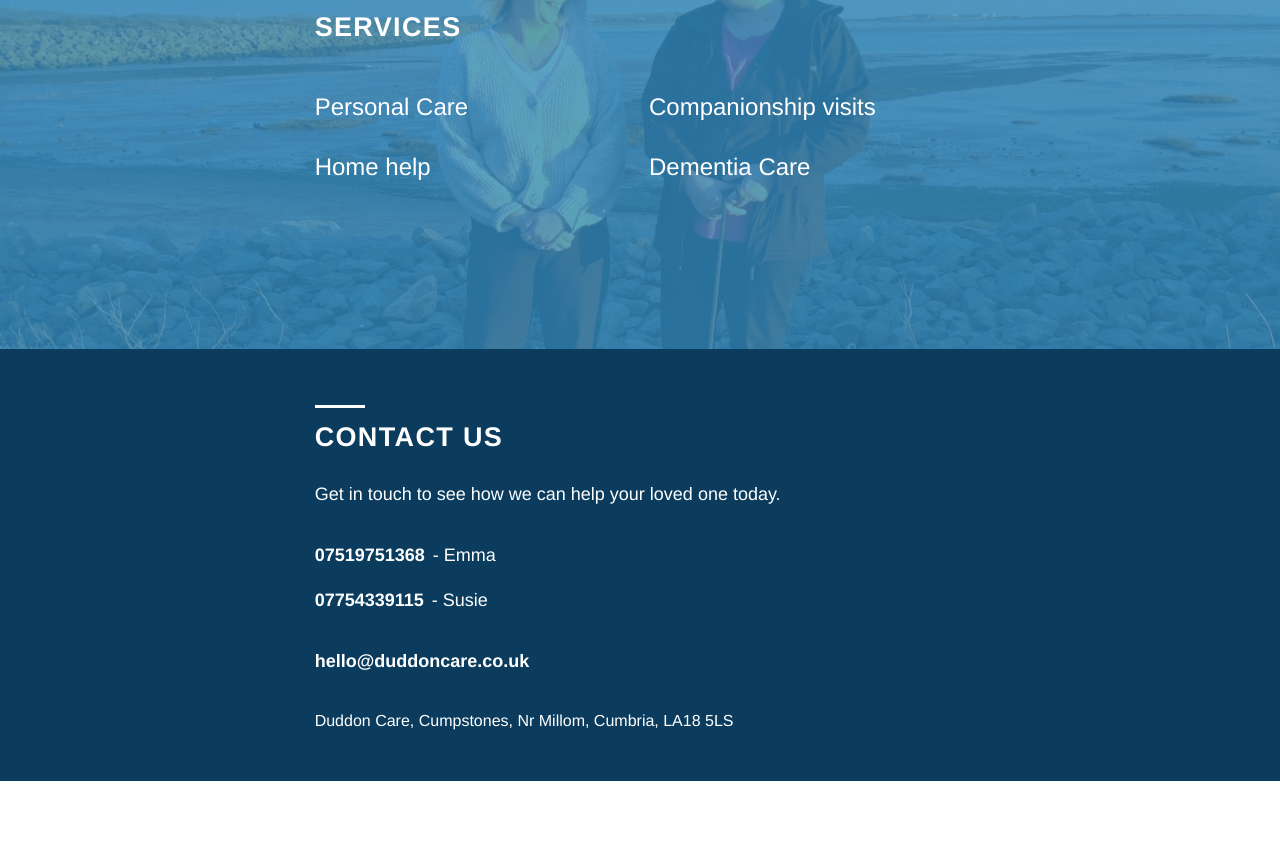
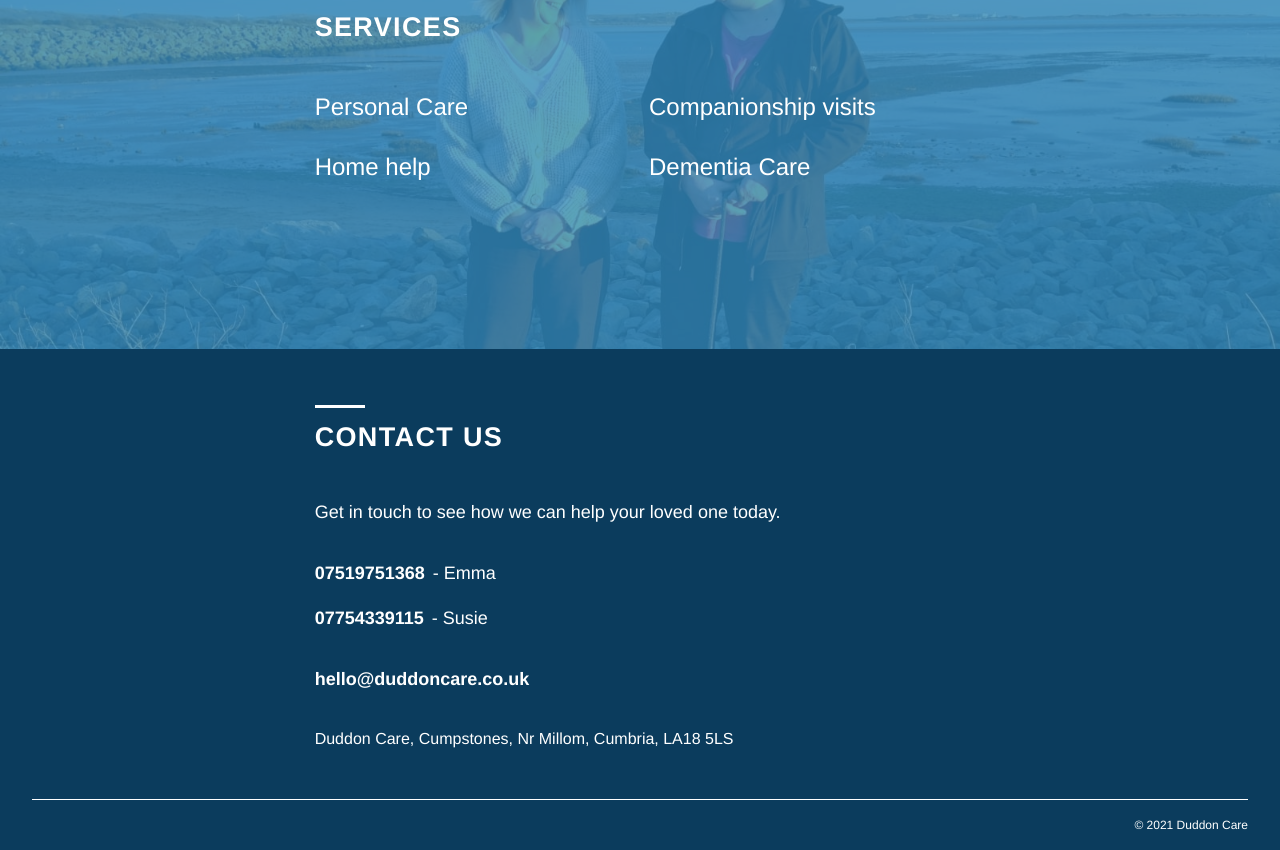
Before and after one commit to hannahcmtucker/duddoncare, a Gatsby site: page / in a window 1280 px wide. Shown: the part 1853-2703 px from the top of the page. Before the commit the page ends 2634 px from the top, so only its background shows below. Built offline with nearby package versions, Linux system fonts and the light colour scheme; Gatsby itself is replaced by a stand-in of ours; a web font is replaced by a local one; what emotion-normalize would draw is missing.

Commit message:
Add footer

```diff
--- a/src/components/Contact.tsx
+++ b/src/components/Contact.tsx
@@ -5,7 +5,7 @@ import Link from './Link'
 import theme from '../theme'
 import {
   contactHeading,
-  contactParagraph,
+  contactSubText,
   emma,
   susie,
   phoneNumberEmma,
@@ -25,7 +25,7 @@ export default function Contact(): JSX.Element {
     <ContactWrapper>
       <TextWrapper>
         <SectionHeading isLight>{contactHeading}</SectionHeading>
-        <p>{contactParagraph}</p>
+        <SubText>{contactSubText}</SubText>
         <Spacer>
           <p>
             <PhoneNumber href={telEmma} inverse>
@@ -65,6 +65,10 @@ const TextWrapper = styled.div`
   margin: 0 auto;
 `
 
+const SubText = styled.p`
+  padding-top: 1em;
+`
+
 const Spacer = styled.div`
   padding-top: var(--spacing-normal);
 `
--- /dev/null
+++ b/src/components/Footer.tsx
@@ -0,0 +1,24 @@
+import React from 'react'
+import styled from '@emotion/styled'
+import { copyright } from '../copy'
+
+export default function Footer(): JSX.Element {
+  return (
+    <FooterWrapper>
+      <TextWrapper>{copyright}</TextWrapper>
+    </FooterWrapper>
+  )
+}
+
+const FooterWrapper = styled.footer`
+  padding: 0 var(--gutter);
+  background-color: var(--color-primaryAlt);
+`
+
+const TextWrapper = styled.div`
+  padding: var(--spacing-normal) 0;
+  color: white;
+  font-size: var(--font-size-pico);
+  text-align: right;
+  border-top: 1px solid white;
+`
--- a/src/components/GlobalStyles.tsx
+++ b/src/components/GlobalStyles.tsx
@@ -24,6 +24,7 @@ const globalStyles = css`
     font-size: ${theme.fontSize.centi};
     color: ${theme.colors.text};
 
+    --font-size-pico: ${theme.fontSize.pico};
     --font-size-nano: ${theme.fontSize.nano};
     --font-size-centi: ${theme.fontSize.centi};
     --font-size-deci: ${theme.fontSize.deci};
--- a/src/components/Layout.tsx
+++ b/src/components/Layout.tsx
@@ -6,6 +6,7 @@ import SEO from './SEO'
 import About from './About'
 import Services from './Services'
 import Contact from './Contact'
+import Footer from './Footer'
 
 export default function Layout(): JSX.Element {
   return (
@@ -19,6 +20,7 @@ export default function Layout(): JSX.Element {
         <Services />
         <Contact />
       </main>
+      <Footer />
     </>
   )
 }
--- a/src/copy.ts
+++ b/src/copy.ts
@@ -30,8 +30,9 @@ export const service2 = 'Home help'
 export const service3 = 'Companionship visits'
 export const service4 = 'Dementia Care'
 export const contactHeading = 'Contact Us'
-export const contactParagraph =
+export const contactSubText =
   'Get in touch to see how we can help your loved one today.'
 export const contactEmail = 'hello@duddoncare.co.uk'
 export const contactAddress =
   'Duddon Care, Cumpstones, Nr Millom, Cumbria, LA18 5LS'
+export const copyright = '© 2021 Duddon Care'
--- a/src/theme.ts
+++ b/src/theme.ts
@@ -12,6 +12,7 @@ const colors = {
 
 const theme = {
   fontSize: {
+    pico: '12px',
     nano: '14px',
     centi: '16px',
     deci: '18px',
```
